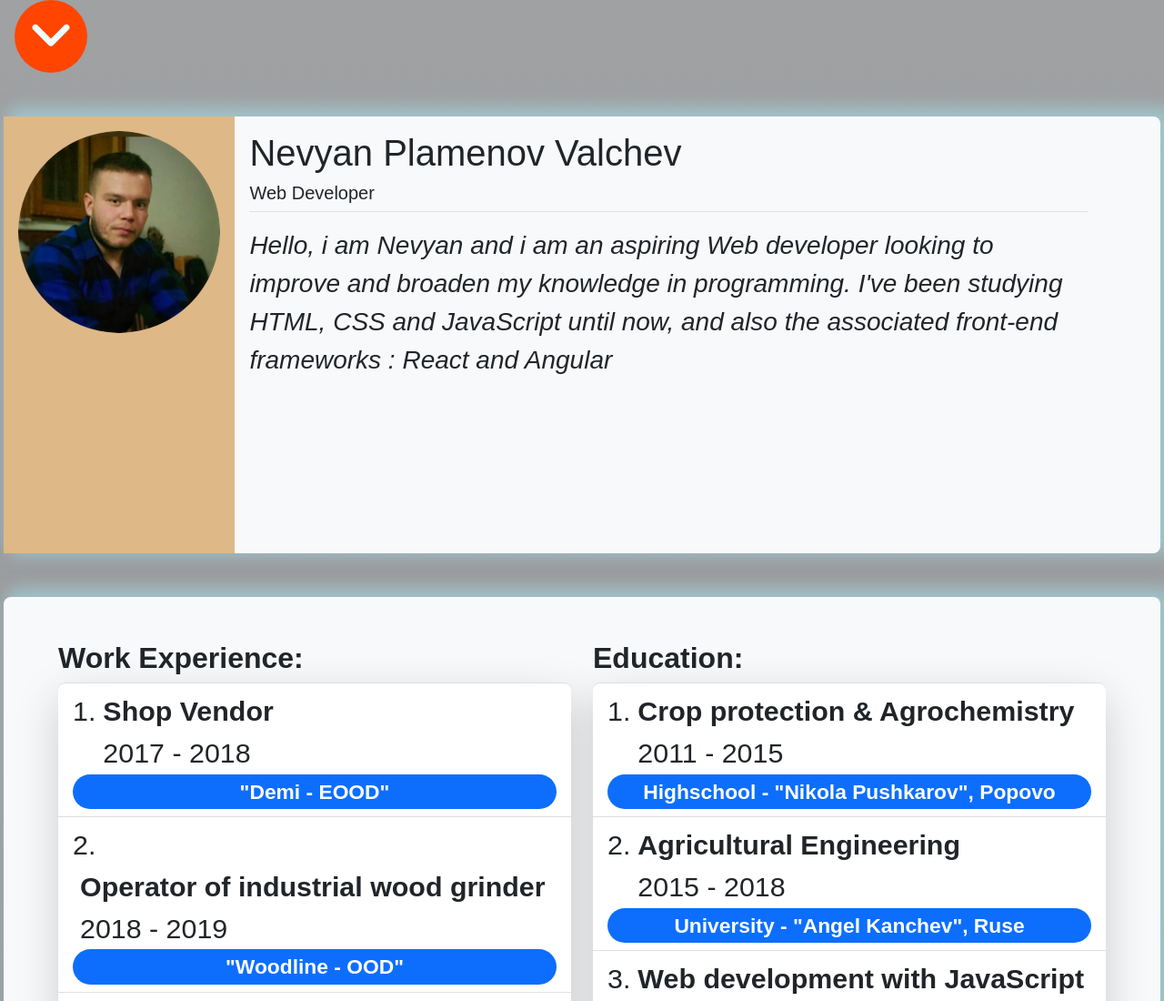
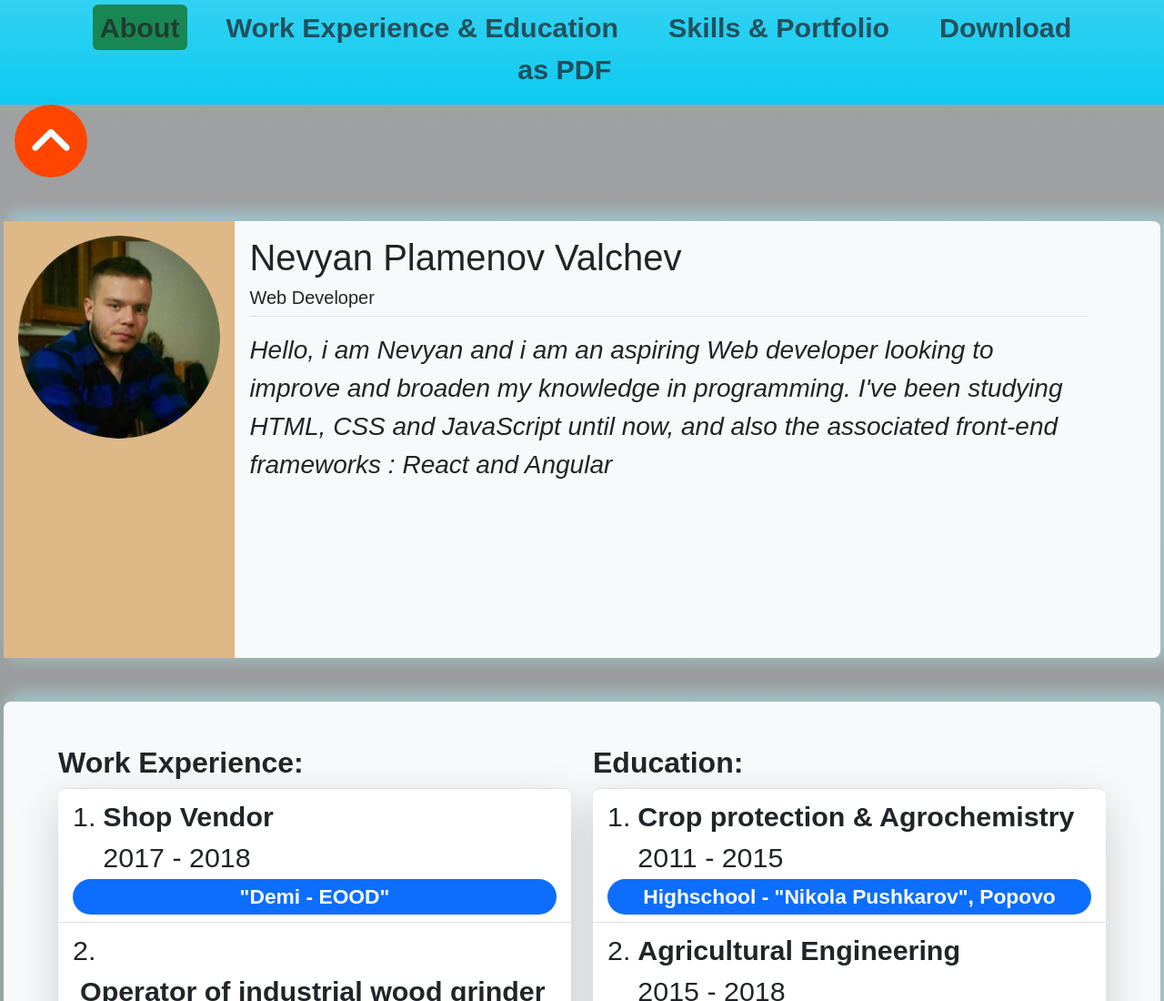
Before and after one commit to Plamenov-Nevyan/CV-Bootstrap, a plain HTML site: page index.html in a window 1280 px wide. Shown: the top 1100 px of the page at 91% size. Drawn offline with nearby package versions, Linux system fonts and the light colour scheme.

Commit message:
fixed some minor bugs

```diff
--- a/index.html
+++ b/index.html
@@ -18,7 +18,7 @@
               <input type="checkbox" id="toggle-nav" name="toggle-nav" />
               <div class="container" id="nav-container">
                 <div class="col-md-12 links-wrapper" id="sections-nav">
-                    <a href="#" class="cv-link fw-bold text-dark text-opacity-75 py-2 px-2 rounded-2 text-decoration-none">About</a>
+                    <a href="#" class="cv-link fw-bold text-dark text-opacity-75 py-2 px-2 rounded-2 text-decoration-none text-bg-success">About</a>
                     <a href="#" class="cv-link fw-bold text-dark text-opacity-75 py-2 px-2 rounded-2 text-decoration-none">
                         Work Experience & Education
                     </a>
--- a/index.js
+++ b/index.js
@@ -4,16 +4,16 @@ let toggleHeaderBtn = document.getElementById('toggle-header-btn')
 let aboutSection = document.getElementById('about')
 let workAndExpSection = document.getElementById('work-and-experience')
 let skillsAndPfolioSection = document.getElementById('skills-and-portfolio')
+header.style.display = 'none'
 
-window.addEventListener('load', () => {
-    window.innerWidth > 760 ? header.style.display = 'none' : header.style.display = 'flex'
-})
+// window.addEventListener('load', () => {
+//     window.innerWidth > 760 ? header.style.display = 'none' : header.style.display = 'flex'
+// })
 
 attachNavEvents(cvLinks)
 toggleHeader()
 
 window.addEventListener('scroll', (e) => {
-    console.log(e.currentTarget.scrollY)
     if(e.currentTarget.scrollY < 600){
         cvLinks.forEach(link => link.classList.remove('text-bg-success'))
         cvLinks[0].classList.add('text-bg-success')
--- a/styles.css
+++ b/styles.css
@@ -65,6 +65,11 @@ header .links-wrapper a {
     margin-right: 1em;
 }
 
+header .links-wrapper a:hover {
+    background-color: darkgreen;
+    opacity: .7;
+}
+
 header .row {
     min-height: 5svh;
     background-color: black;
@@ -83,6 +88,7 @@ header .row {
     left: 1em;
     background-color: orangered;
     min-height: 5em;
+    cursor: pointer;
 }
 
 #toggle-nav {
```
